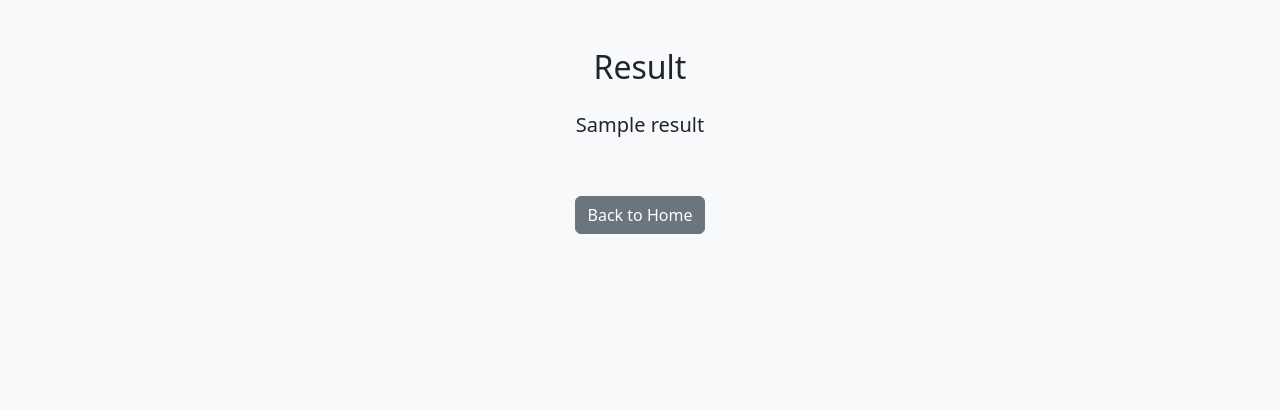
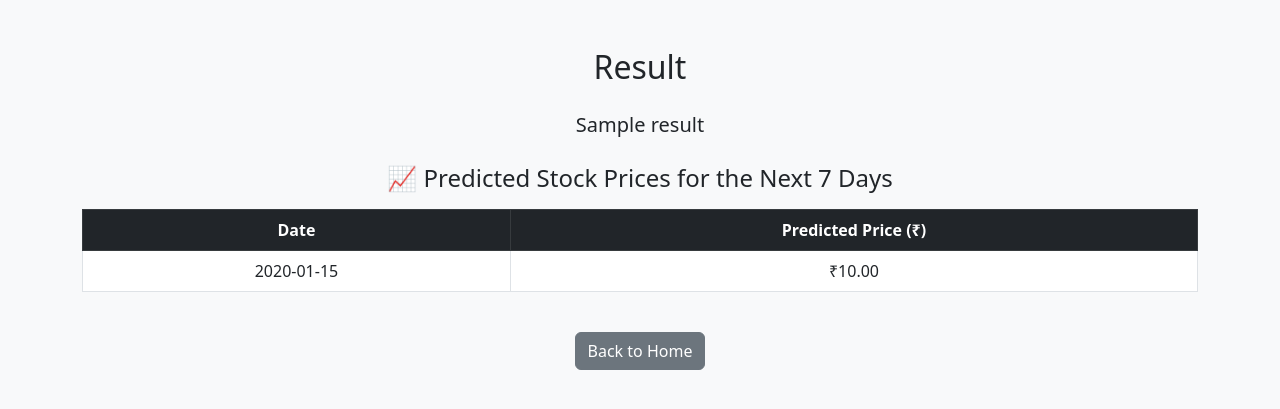
Before and after one commit to Shanmukh23072004/AI-Financial-Tool, a Flask app: template templates/result.html in a window 1280 px wide. Shown: the top 409 px of the page. Run offline with Flask 3, Linux system fonts and the light colour scheme; the template is opened without the code that fills it: most values are stand-ins (such as "Sample title", 1, 10 or a date in 2020).

Commit message:
Fixed Stock price prediction, Added Market trends and insights

```diff
--- a/app.py
+++ b/app.py
@@ -4,6 +4,11 @@ matplotlib.use('Agg')
 import matplotlib.pyplot as plt
 import yfinance as yf
 import os
+import numpy as np
+import pandas as pd
+from sklearn.model_selection import train_test_split
+from sklearn.linear_model import LinearRegression
+from datetime import datetime, timedelta
 
 app = Flask(__name__)
 
@@ -29,24 +34,47 @@ def emi():
 
 @app.route('/stock', methods=['POST'])
 def stock():
-    ticker = request.form['ticker']
-    stock_data = yf.download(ticker, period='1mo', interval='1d')
-    if stock_data.empty:
+    ticker = request.form['ticker'].upper()
+    stock = yf.Ticker(ticker)
+    df = stock.history(period='6mo')
+
+    if df.empty:
         return render_template('result.html', result=f"Invalid stock ticker: {ticker}")
 
-    plt.figure(figsize=(10, 5))
-    plt.plot(stock_data.index, stock_data['Close'], marker='o')
-    plt.title(f'Stock Price for {ticker.upper()}')
-    plt.xlabel('Date')
-    plt.ylabel('Close Price')
+    df['Date'] = df.index
+    df["Days"] = (df["Date"] - df["Date"].min()).dt.days
+
+    X = df[['Days']]
+    y = df['Close']
+
+    X_train, X_test, y_train, y_test = train_test_split(X, y, test_size=0.2, random_state=42)
+
+    model = LinearRegression()
+    model.fit(X_train, y_train)
+
+    future_dates = [df['Date'].max() + timedelta(days=i) for i in range(1, 8)]
+    future_days = [(date - df['Date'].min()).days for date in future_dates]
+    future_prices = model.predict(np.array(future_days).reshape(-1, 1))
+
+    plt.figure(figsize=(12, 5))
+    plt.scatter(X, y, color='blue', label='Historical Prices')
+    plt.plot(X, model.predict(X), color='red', label='Regression Line')
+    plt.scatter(future_days, future_prices, color='green', marker='X', label='Predicted Prices')
+
+    plt.xlabel('Days Since Start')
+    plt.ylabel('Stock Price (₹)')
+    plt.title(f'Stock Price Prediction for {ticker}')
+    plt.legend()
     plt.grid(True)
-    image_path = 'static/images/stock.png'
+
+    image_path = 'static/images/stock_prediction.png'
     if not os.path.exists('static/images'):
         os.makedirs('static/images')
     plt.savefig(image_path)
     plt.close()
 
-    return render_template('result.html', result=f'Stock Price Chart for {ticker.upper()}', image='images/stock.png')
+    predictions = {date.strftime('%Y-%m-%d'): round(price, 2) for date, price in zip(future_dates, future_prices)}
+    return render_template('result.html', result=f'Stock Price Prediction for {ticker}', image='images/stock_prediction.png', predictions=predictions)
 
 @app.route('/credit', methods=['POST'])
 def credit():
@@ -54,5 +82,44 @@ def credit():
     result = "Good Credit Score" if score >= 700 else "Needs Improvement"
     return render_template('result.html', result=f"Your Credit Score Analysis: {result}")
 
+@app.route('/market-trends', methods=['GET', 'POST'])
+def market_trends():
+    stock_data = None
+    stock_image = None
+
+    if request.method == 'POST':
+        ticker = request.form['ticker'].upper()
+
+        try:
+            stock = yf.Ticker(ticker)
+            df = stock.history(period="1mo")
+
+            if df.empty:
+                return render_template('market_trends.html', error="Invalid stock ticker or no data available.")
+
+            # Reset index and convert Date to string format
+            df.reset_index(inplace=True)
+            df['Date'] = df['Date'].dt.strftime('%Y-%m-%d')  # Convert datetime to string
+
+            plt.figure(figsize=(10, 5))
+            plt.plot(df['Date'], df['Close'], label=f"{ticker} Closing Price", color="blue")
+            plt.xlabel("Date")
+            plt.ylabel("Price (₹)")
+            plt.title(f"{ticker} Stock Price Trend")
+            plt.legend()
+            plt.grid()
+
+            img_path = f"static/{ticker}_trend.png"
+            plt.savefig(img_path)
+            plt.close()
+
+            stock_image = img_path
+            stock_data = df.tail(5).to_dict(orient='records')  # Convert DataFrame to list of dictionaries
+
+        except Exception as e:
+            return render_template('market_trends.html', error=f"Error fetching data: {str(e)}")
+
+    return render_template('market_trends.html', stock_data=stock_data, stock_image=stock_image)
+
 if __name__ == '__main__':
     app.run(debug=True)
--- a/templates/result.html
+++ b/templates/result.html
@@ -1,4 +1,3 @@
-
 <!DOCTYPE html>
 <html lang="en">
 <head>
@@ -10,14 +9,38 @@
 <body class="bg-light text-center mt-5">
   <div class="container">
     <h2 class="mb-4">Result</h2>
+
+    <!-- Display Calculation Result -->
     <p class="lead">{{ result }}</p>
 
+    <!-- Display Stock Chart if available -->
     {% if image %}
-      <img src="{{ url_for('static', filename=image) }}" class="img-fluid mt-3" />
+      <img src="{{ url_for('static', filename=image) }}" class="img-fluid mt-3" alt="Stock Chart" />
     {% endif %}
 
-    <br>
-    <a href="/" class="btn btn-secondary mt-3">Back to Home</a>
+    <!-- Display Stock Prediction Table if available -->
+    {% if predictions %}
+      <h4 class="mt-4">📈 Predicted Stock Prices for the Next 7 Days</h4>
+      <table class="table table-bordered mt-3">
+        <thead class="table-dark">
+          <tr>
+            <th>Date</th>
+            <th>Predicted Price (₹)</th>
+          </tr>
+        </thead>
+        <tbody>
+          {% for date, price in predictions.items() %}
+          <tr>
+            <td>{{ date }}</td>
+            <td>₹{{ "%.2f"|format(price) }}</td>
+          </tr>
+          {% endfor %}
+        </tbody>
+      </table>
+    {% endif %}
+
+    <!-- Back to Home Button -->
+    <a href="/" class="btn btn-secondary mt-4">Back to Home</a>
   </div>
 </body>
 </html>
```
Also changed, not shown: templates/Market_Trends.html (added, +51 -0 lines), templates/index.html (+9 -3 lines), static/AAPL_trend.png (added), static/TCS.BO_trend.png (added), static/TSLA_trend.png (added), static/images/stock_prediction.png (added).
